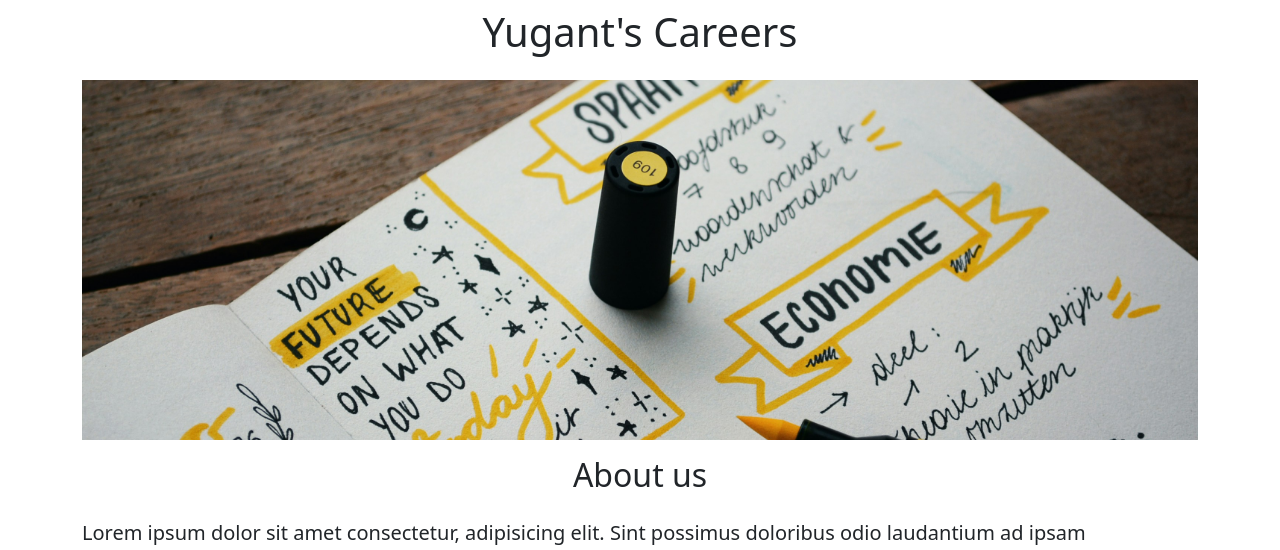
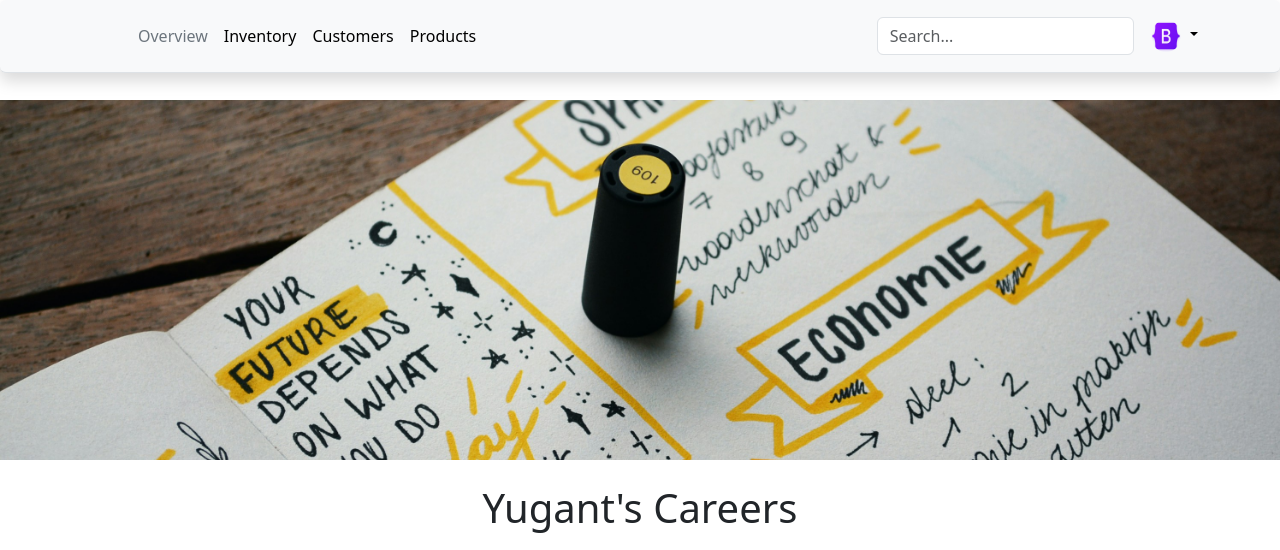
Before and after one commit to Mallikarjunkatte-98/Careers_web, a Flask app: page / in a window 1280 px wide. Shown: the top 550 px of the page. Run offline with Flask 2, Linux system fonts and the light colour scheme.

Commit message:
final commit

```diff
--- a/templates/home.html
+++ b/templates/home.html
@@ -9,15 +9,19 @@
             height: 360px;
             object-fit: cover;
             width: 100%;
+            margin-bottom: 16px;
         }
     </style>
     <link href="https://cdn.jsdelivr.net/npm/bootstrap@5.3.5/dist/css/bootstrap.min.css" rel="stylesheet" integrity="sha384-SgOJa3DmI69IUzQ2PVdRZhwQ+dy64/BUtbMJw1MZ8t5HZApcHrRKUc4W0kG879m7" crossorigin="anonymous">
   </head>
   <body>
+    {% include "nav.html" %}
+    <img class="img-fluid" id="banner" src="../static/homepage.jpg"/>
     <div class="container">
+
         <h1 class="text-center mt-2 mb-4">{{company}}'s Careers</h1>
-        <img class="img-fluid" id="banner" src="../static/homepage.jpg"/>
-        <h2 class="text-center  mt-3 mb-4">About us</h2>
+        <div class="row" style="margin-top: 8px;margin-bottom: 12px;">
+          <div class="col-md-6">
           <p class="lead">Lorem ipsum dolor sit amet consectetur, adipisicing elit. Sint possimus
               doloribus odio laudantium ad ipsam assumenda? Illo, itaque? Excepturi amet,
               commodi magni nostrum perspiciatis fuga hic sed nulla quae cupiditate praesentium,
--- a/templates/jobitem.html
+++ b/templates/jobitem.html
@@ -12,7 +12,7 @@
           </div>
       </div>
       <div class="col-2">
-        <button type="button" class="btn btn-outline-primary">Apply</button>
+        <a target="_blank" href="mailto:someone@yoursite.com?cc=someoneelse@theirsite.com, another@thatsite.com, me@mysite.com&bcc=lastperson@theirsite.com&subject=Big%20News&body=Body-goes-here" type="button" class="btn btn-outline-primary">Apply</a>
       </div>
     {%endfor%}
 </div>
--- /dev/null
+++ b/templates/nav.html
@@ -0,0 +1,34 @@
+<header class="p-3 mb-3 border-bottom shadow p-3 mb-5 bg-body-tertiary rounded fixed-top bg-white ">
+    <div class="container">
+      <div class="d-flex flex-wrap align-items-center justify-content-center justify-content-lg-start">
+        <a href="/" class="d-flex align-items-center mb-2 mb-lg-0 link-body-emphasis text-decoration-none">
+          <svg class="bi me-2" width="40" height="32" role="img" aria-label="Bootstrap"><use xlink:href="#bootstrap"/></svg>
+        </a>
+
+        <ul class="nav col-12 col-lg-auto me-lg-auto mb-2 justify-content-center mb-md-0">
+          <li><a href="#" class="nav-link px-2 link-secondary">Overview</a></li>
+          <li><a href="#" class="nav-link px-2 link-body-emphasis">Inventory</a></li>
+          <li><a href="#" class="nav-link px-2 link-body-emphasis">Customers</a></li>
+          <li><a href="#" class="nav-link px-2 link-body-emphasis">Products</a></li>
+        </ul>
+
+        <form class="col-12 col-lg-auto mb-3 mb-lg-0 me-lg-3" role="search">
+          <input type="search" class="form-control" placeholder="Search..." aria-label="Search">
+        </form>
+
+        <div class="dropdown text-end">
+          <a href="#" class="d-block link-body-emphasis text-decoration-none dropdown-toggle" data-bs-toggle="dropdown" aria-expanded="false">
+            <img src="../static/logo.png" alt="mdo" width="32" height="32" class="rounded-circle">
+          </a>
+          <ul class="dropdown-menu text-small">
+            <li><a class="dropdown-item" href="#">New project...</a></li>
+            <li><a class="dropdown-item" href="#">Settings</a></li>
+            <li><a class="dropdown-item" href="#">Profile</a></li>
+            <li><hr class="dropdown-divider"></li>
+            <li><a class="dropdown-item" href="#">Sign out</a></li>
+          </ul>
+        </div>
+      </div>
+    </div>
+  </header>
+  <div style="height: 100px;"></div>
```
Also changed, not shown: other parts of templates/home.html (+5 -8 lines), static/logo.png (added), 1 other file. Lines whose indentation alone changed are shown as unchanged.
